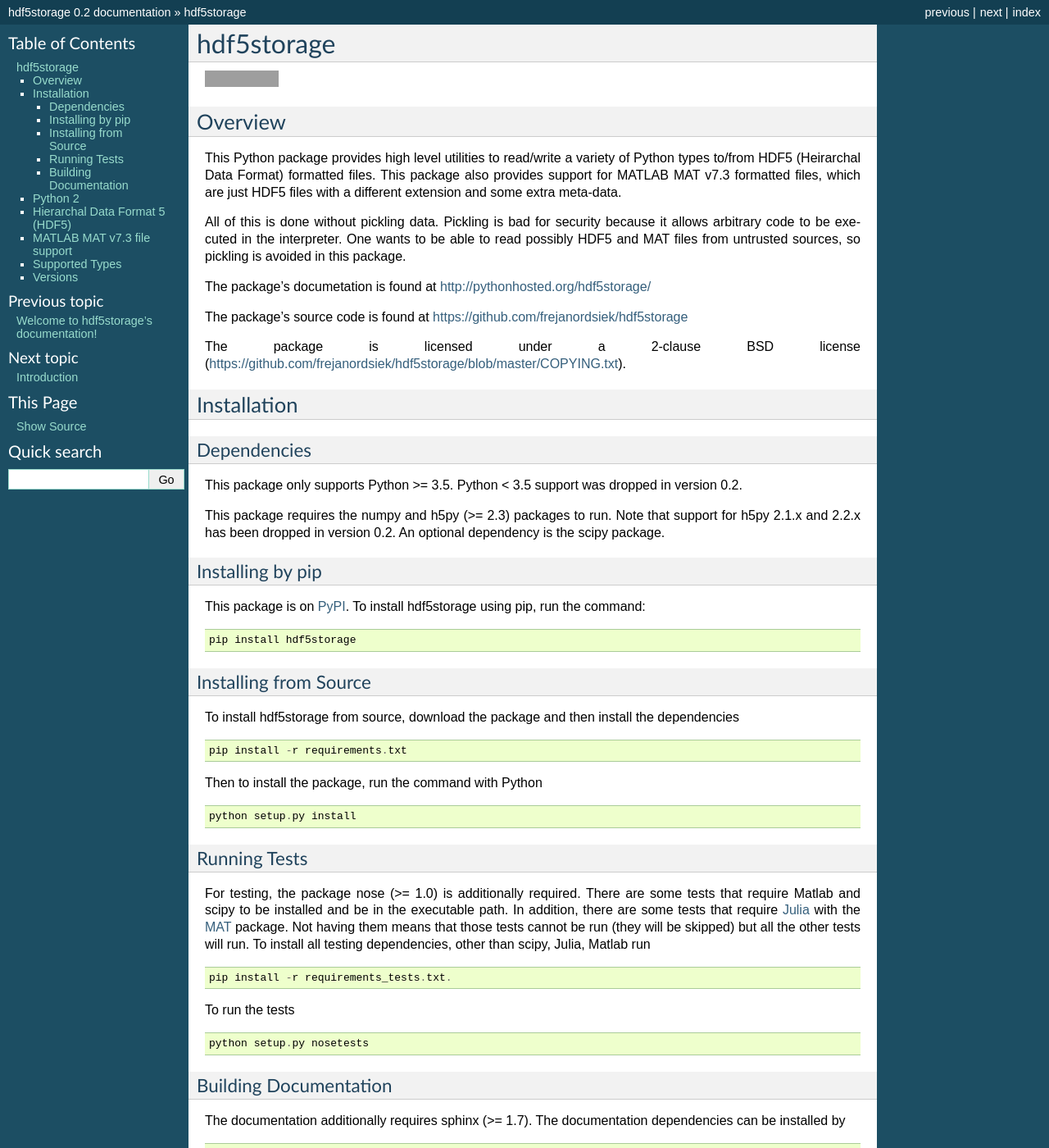
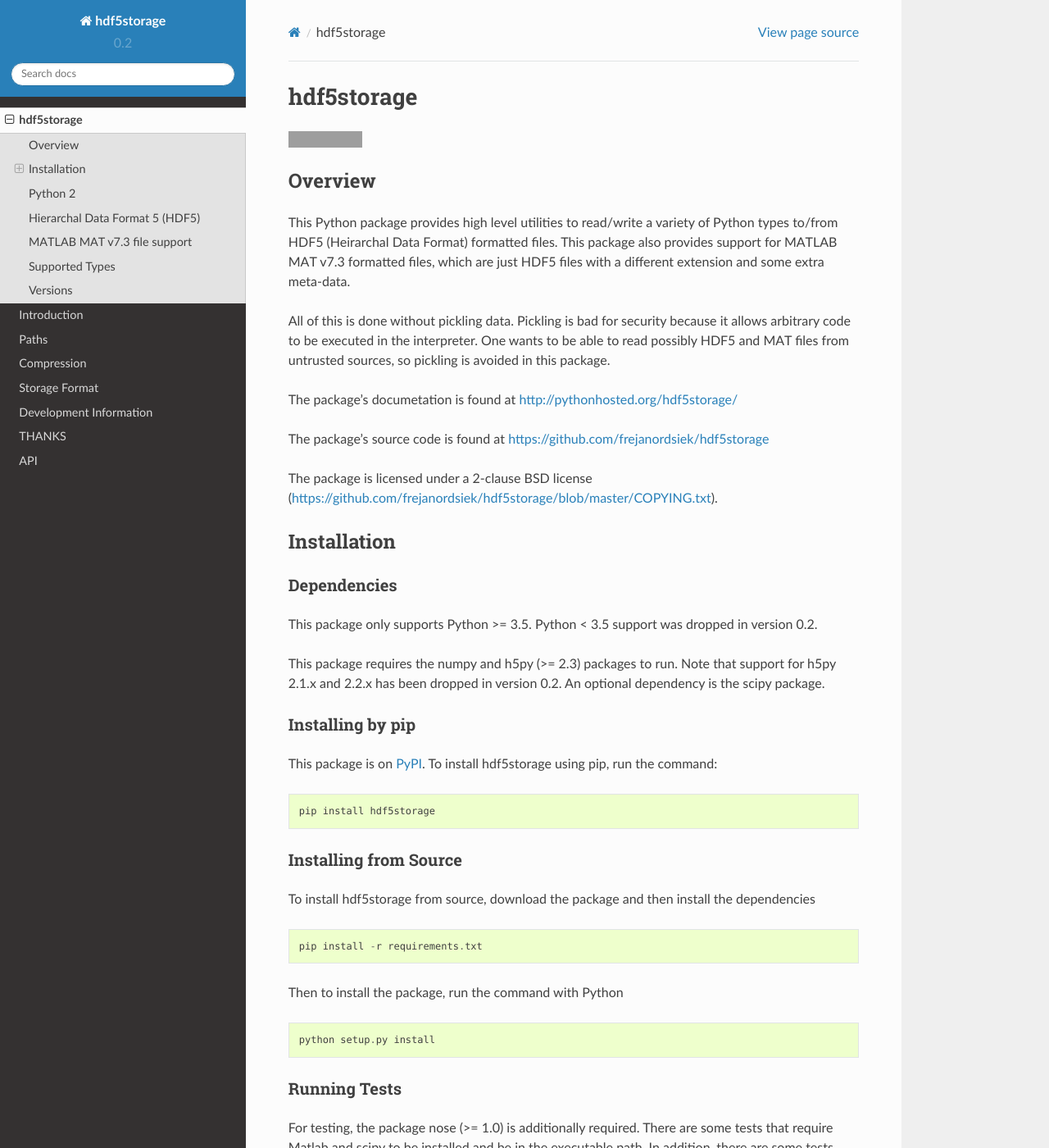
Before and after one commit to frejanordsiek/hdf5storage, a Sphinx documentation site: the page built from doc/source/information.rst, in a window 1280 px wide and 1400 px high. Shown: the whole window at 82% size. Built offline with Sphinx 7.4.7 and the Read the Docs theme 2.0.0, drawn with Linux system fonts in a browser that asks for light colours; some of the changed lines change nothing that is shown; some of the changed text lies outside the part shown; grey boxes are pictures that could not be loaded.

Commit message:
Changed documentation theme to sphinx_rtd_theme.

```diff
--- a/README.rst
+++ b/README.rst
@@ -79,8 +79,9 @@ To run the tests ::
 Building Documentation
 ----------------------
 
-The documentation additionally requires sphinx (>= 1.7). The
-documentation dependencies can be installed by ::
+The documentation additionally requires sphinx (>= 1.7) and
+`sphinx_rtd_theme <https://pypi.org/project/sphinx-rtd-theme>`_.
+The documentation dependencies can be installed by ::
 
     pip install -r requirements_doc.txt
 
@@ -387,6 +388,7 @@ Versions
        interop with Matlab v7.3 MAT files.
      * Issue #39. Documentation now uses the napoleon extension in
        Sphinx >= 1.3 as a replacement for numpydoc package.
+     * Changed documentation theme to ``sphinx_rtd_theme``.
      * Issue #55. Major performance increases by reducing the overhead
        involved with reading and writing each Dataset and Group.
 
--- a/doc/source/conf.py
+++ b/doc/source/conf.py
@@ -96,7 +96,7 @@ pygments_style = 'sphinx'
 
 # The theme to use for HTML and HTML Help pages.  See the documentation for
 # a list of builtin themes.
-html_theme = 'default'
+html_theme = 'sphinx_rtd_theme'
 
 # Theme options are theme-specific and customize the look and feel of a theme
 # further.  For a list of options available for each theme, see the
--- a/requirements_doc.txt
+++ b/requirements_doc.txt
@@ -1,2 +1,3 @@
 -r requirements.txt
 sphinx>=1.7
+sphinx_rtd_theme
```
